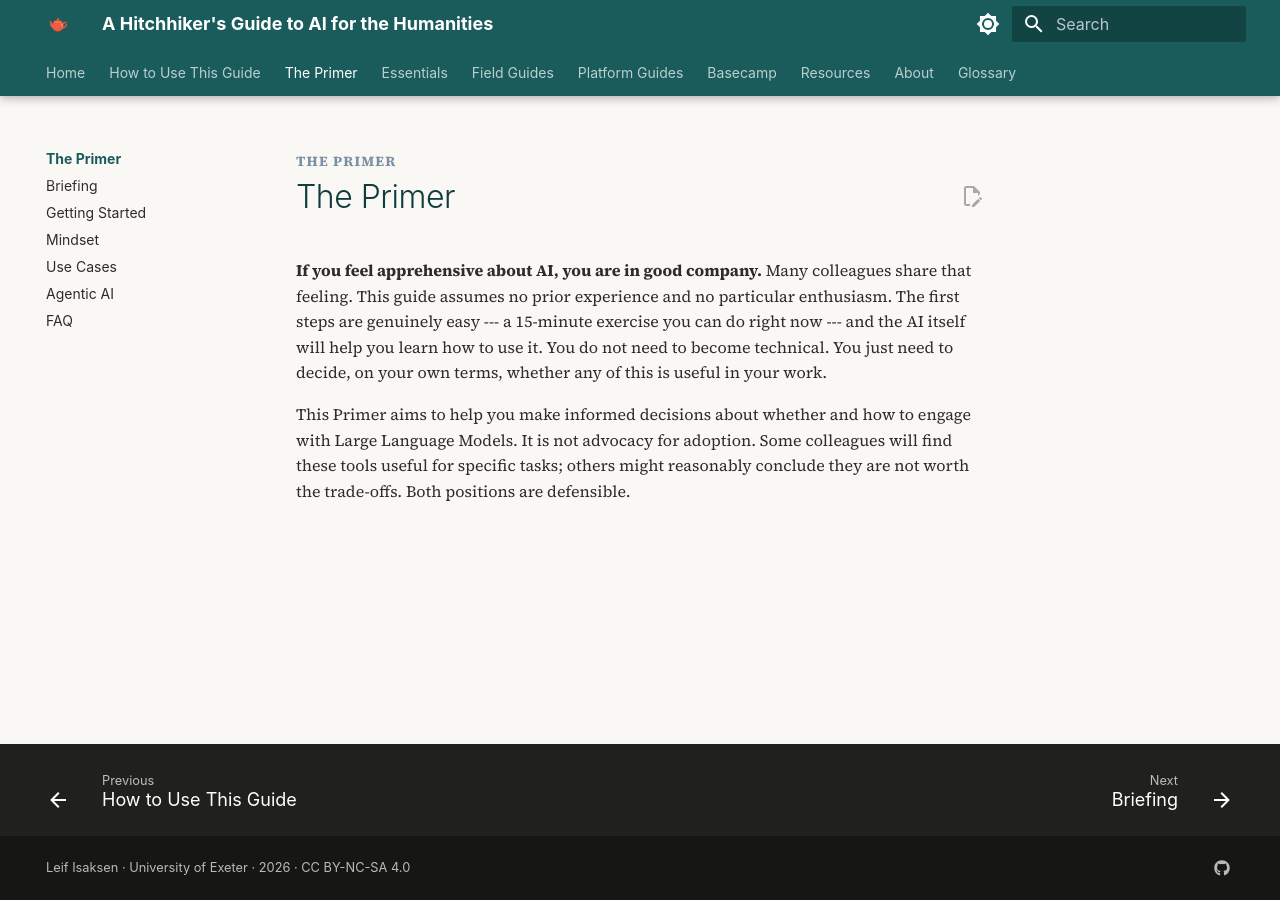
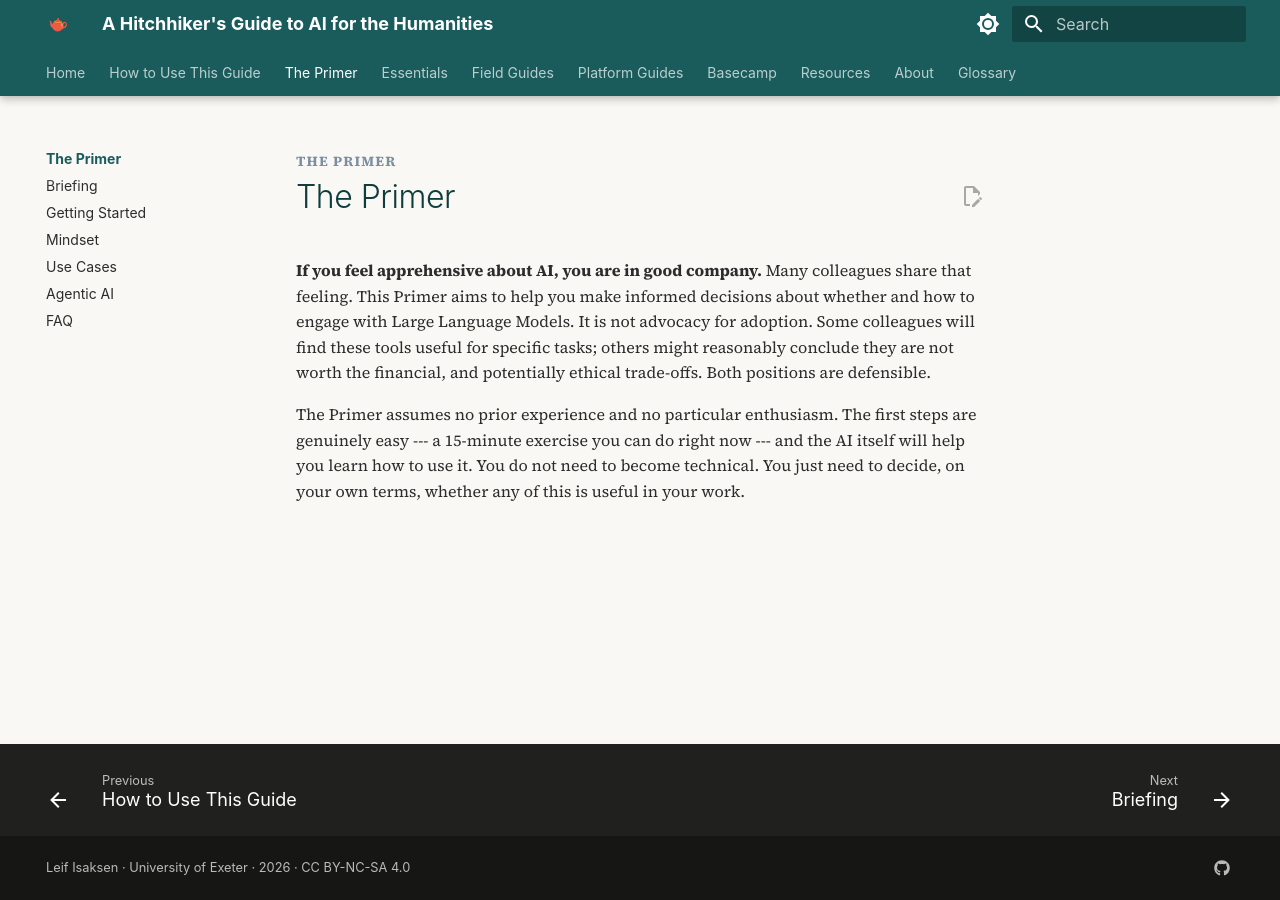
Before and after one commit to leifuss/hhg2ai, an MkDocs documentation site: the page built from docs/guide/index.md, in a window 1280 px wide. Built offline with MkDocs 1.6.1 and Material for MkDocs 9.7.7, drawn with Linux system fonts in a browser that asks for light colours; comment, search, counter and statistics services are not loaded.

Commit message:
Revise introduction and structure of AI guide

```diff
--- a/docs/guide/index.md
+++ b/docs/guide/index.md
@@ -5,6 +5,6 @@ description: "A practical guide to Large Language Models for the humanities and
 last_verified: 2026-03-08
 ---
 
-**If you feel apprehensive about AI, you are in good company.** Many colleagues share that feeling. This guide assumes no prior experience and no particular enthusiasm. The first steps are genuinely easy --- a 15-minute exercise you can do right now --- and the AI itself will help you learn how to use it. You do not need to become technical. You just need to decide, on your own terms, whether any of this is useful in your work.
+**If you feel apprehensive about AI, you are in good company.** Many colleagues share that feeling. This Primer aims to help you make informed decisions about whether and how to engage with Large Language Models. It is not advocacy for adoption. Some colleagues will find these tools useful for specific tasks; others might reasonably conclude they are not worth the financial, and potentially ethical trade-offs. Both positions are defensible.
 
-This Primer aims to help you make informed decisions about whether and how to engage with Large Language Models. It is not advocacy for adoption. Some colleagues will find these tools useful for specific tasks; others might reasonably conclude they are not worth the trade-offs. Both positions are defensible.
+The Primer assumes no prior experience and no particular enthusiasm. The first steps are genuinely easy --- a 15-minute exercise you can do right now --- and the AI itself will help you learn how to use it. You do not need to become technical. You just need to decide, on your own terms, whether any of this is useful in your work.
```
